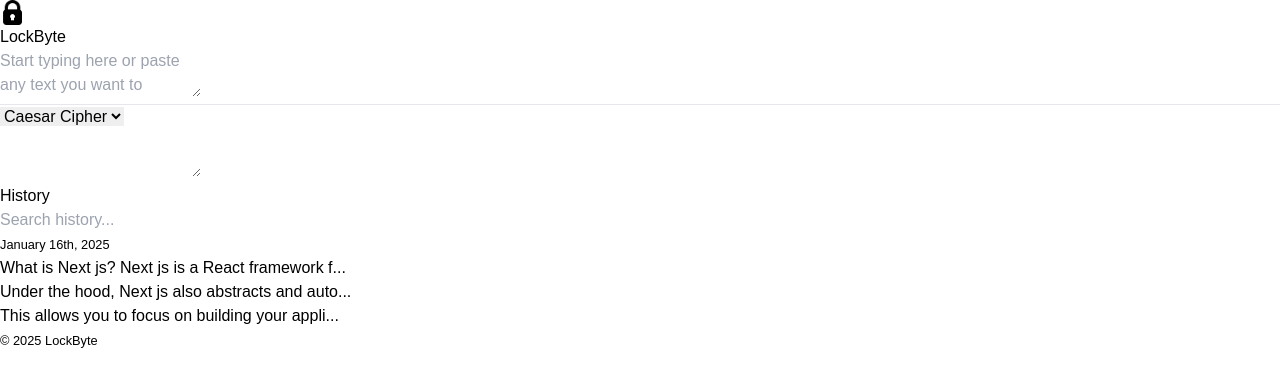
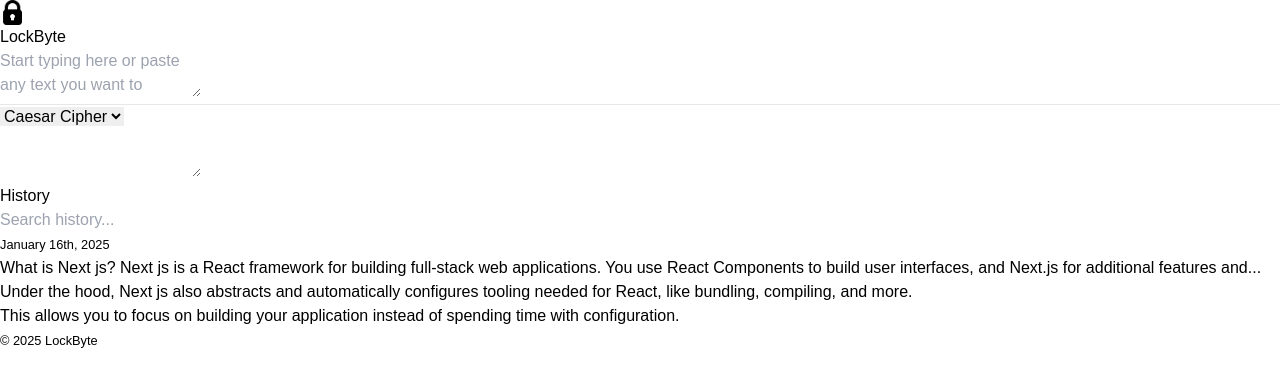
Before and after one commit to SabinT48/Colab_Encription, a Next.js app: page / in a window 1280 px wide. Shown: the top 384 px of the page. Built offline with nearby package versions, Linux system fonts and the light colour scheme; a web font is replaced by a local one.

Commit message:
Allocate space dynamically for history component

```diff
--- a/src/app/_components/Converter.tsx
+++ b/src/app/_components/Converter.tsx
@@ -66,7 +66,7 @@
         value={inputText}
         onChange={handleInputChange}
         placeholder="Start typing here or paste any text you want to encrypt..."
-        className="w-full h-[42vh] p-2 mb-4 focus:outline-none"
+        className="w-full h-[42vh] p-2 mb-4 px-9 focus:outline-none"
       />
       <hr className="mb-4" />
       <div className="w-full">
@@ -85,7 +85,7 @@
         <textarea
           value={encryptedText}
           readOnly
-          className="w-full h-[42vh] p-2 focus:outline-none"
+          className="w-full h-[42vh] py-2 px-9 focus:outline-none"
         />
       </div>
     </div>
--- a/src/app/_components/DateIndicator.tsx
+++ b/src/app/_components/DateIndicator.tsx
@@ -1,6 +1,6 @@
 export default function DateIndicator() {
   return (
-    <div className="px-2 py-[2] rounded-full bg-gray-100 my-5 w-fit mx-auto flex items-center justify-center">
+    <div className="px-2 py-[2] rounded-full bg-gray-100 mt-5 w-fit mx-auto flex items-center justify-center">
       <small className="text-neutral-600">January 16th, 2025</small>
     </div>
   );
--- a/src/app/_components/History.tsx
+++ b/src/app/_components/History.tsx
@@ -10,10 +10,10 @@
   ];
 
   return (
-    <div className="w-full md:w-[400px] border-l bg-white p-4 overflow-y-auto min-h-screen">
+    <div className="w-full h-full border-l bg-white p-4 overflow-y-auto">
       <h2 className="text-lg font-semibold mb-2">History</h2>
       <HistorySearch />
-      <div className="mt-3">
+      <div className="mt-2">
         <DateIndicator />
         {historyItems.map((item, index) => (
           <HystoryItem key={index} item={item} />
--- a/src/app/_components/HystoryItem.tsx
+++ b/src/app/_components/HystoryItem.tsx
@@ -1,7 +1,35 @@
+'use client';
+import { useEffect, useRef, useState } from 'react';
+import { useTextMeasurement } from '../hooks/useTextMeasurement';
+
 export default function HystoryItem({ item }: { item: string }) {
-  const formatedString = item.length > 47 ? item.slice(0, 47) + "..." : item;
+  const containerRef = useRef<HTMLDivElement>(null);
+  const [maxChars, setMaxChars] = useState(item.length);
+  const { calculateMaxChars } = useTextMeasurement();
+
+  useEffect(() => {
+    if (!containerRef.current) return;
+
+    const updateMaxChars = () => {
+      const computedStyle = window.getComputedStyle(containerRef.current!);
+      const font = `${computedStyle.fontSize} ${computedStyle.fontFamily}`;
+      const width = containerRef.current!.clientWidth;
+
+      const chars = calculateMaxChars(width, item, font);
+      setMaxChars(chars);
+    };
+
+    const observer = new ResizeObserver(updateMaxChars);
+    observer.observe(containerRef.current);
+    updateMaxChars(); // Initial calculation
+
+    return () => observer.disconnect();
+  }, [item, calculateMaxChars]);
+
+  const formatedString = item.length > maxChars ? item.slice(0, maxChars) + "..." : item;
+
   return (
-    <div className="p-2 hover:bg-gray-100 rounded cursor-pointer">
+    <div ref={containerRef} className="p-2 hover:bg-gray-100 rounded cursor-pointer">
       <h1>{formatedString}</h1>
     </div>
   );
--- /dev/null
+++ b/src/app/hooks/useTextMeasurement.ts
@@ -0,0 +1,39 @@
+'use client';
+
+export function useTextMeasurement() {
+  const measureText = (text: string, font: string): number => {
+    const canvas = document.createElement('canvas');
+    const context = canvas.getContext('2d');
+    if (!context) return 0;
+
+    context.font = font;
+    return context.measureText(text).width;
+  };
+
+  const calculateMaxChars = (containerWidth: number, text: string, font: string): number => {
+    const ellipsisWidth = measureText('...', font);
+    const availableWidth = containerWidth - 16; // padding compensation
+
+    if (measureText(text, font) <= availableWidth) {
+      return text.length;
+    }
+
+    let low = 0;
+    let high = text.length;
+
+    while (low < high) {
+      const mid = Math.floor((low + high + 1) / 2);
+      const truncated = text.slice(0, mid);
+
+      if (measureText(truncated, font) + ellipsisWidth <= availableWidth) {
+        low = mid;
+      } else {
+        high = mid - 1;
+      }
+    }
+
+    return low;
+  };
+
+  return { measureText, calculateMaxChars };
+}
--- a/src/app/page.tsx
+++ b/src/app/page.tsx
@@ -3,11 +3,11 @@
 
 export default function Home() {
   return (
-    <div className="flex flex-col md:flex-row gap-0 min-h-screen">
-      <div className="flex-1">
+    <div className="grid grid-cols-1 md:grid-cols-[1fr,minmax(350px,30%)] min-h-screen">
+      <div className="relative">
         <Converter />
       </div>
-      <div className="w-full md:max-w-96 md:mr-4">
+      <div>
         <History />
       </div>
     </div>
```
